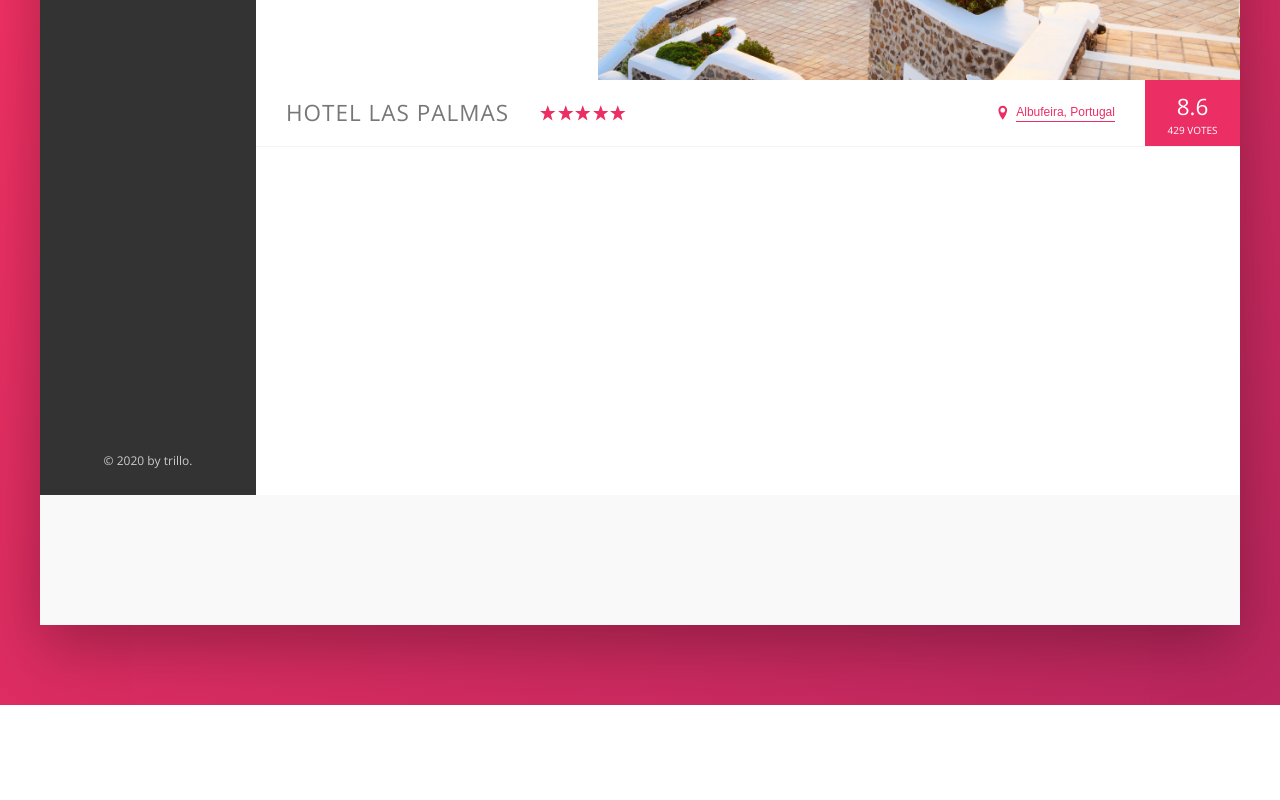
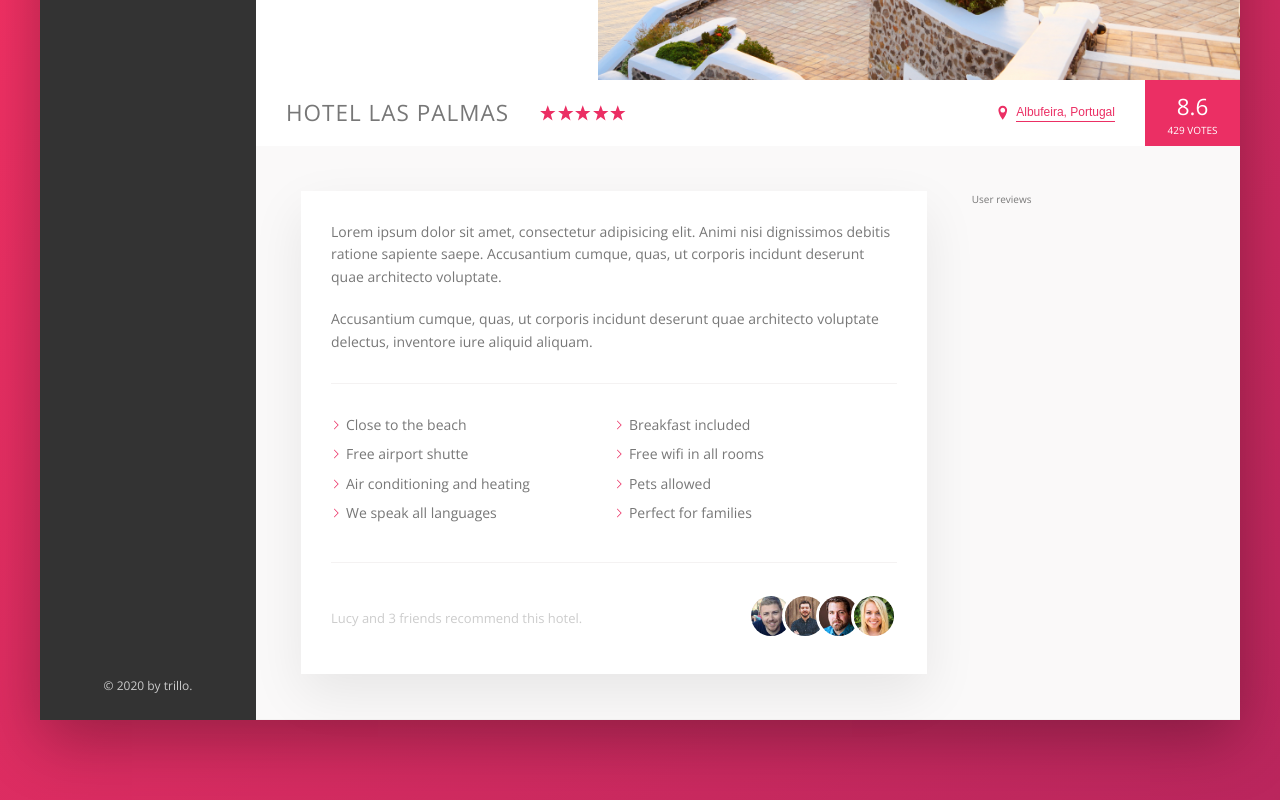
Before and after one commit to chrisgartsen/udemy-css-course, a website: page trillo/index.html in a window 1280 px wide. Shown: the part 455-1255 px from the top of the page. Before the commit the page ends 1160 px from the top, so only its background shows below. Drawn offline with nearby package versions, Linux system fonts and the light colour scheme.

Commit message:
Add hotel description

```diff
--- a/trillo/index.html
+++ b/trillo/index.html
@@ -90,13 +90,13 @@
         <main class="hotel-view">
           <div class="gallery">
             <figure class="gallery__item">
-              <img src="img/hotel-1.jpg" alt="Photo 1" class="gallery__photo">
+              <img src="img/hotel-1.jpg" alt="Photo 1" class="gallery__photo" />
             </figure>
             <figure class="gallery__item">
-              <img src="img/hotel-2.jpg" alt="Photo 2" class="gallery__photo">
+              <img src="img/hotel-2.jpg" alt="Photo 2" class="gallery__photo" />
             </figure>
             <figure class="gallery__item">
-              <img src="img/hotel-3.jpg" alt="Photo 3" class="gallery__photo">
+              <img src="img/hotel-3.jpg" alt="Photo 3" class="gallery__photo" />
             </figure>
           </div>
 
@@ -131,6 +131,59 @@
             </div>
           </div>
 
+          <div class="detail">
+            <div class="description">
+              <p class="paragraph">
+                Lorem ipsum dolor sit amet, consectetur adipisicing elit. Animi
+                nisi dignissimos debitis ratione sapiente saepe. Accusantium
+                cumque, quas, ut corporis incidunt deserunt quae architecto
+                voluptate.
+              </p>
+              <p class="paragraph">
+                Accusantium cumque, quas, ut corporis incidunt deserunt quae
+                architecto voluptate delectus, inventore iure aliquid aliquam.
+              </p>
+              <ul class="list">
+                <li class="list__item">Close to the beach</li>
+                <li class="list__item">Breakfast included</li>
+                <li class="list__item">Free airport shutte</li>
+                <li class="list__item">Free wifi in all rooms</li>
+                <li class="list__item">Air conditioning and heating</li>
+                <li class="list__item">Pets allowed</li>
+                <li class="list__item">We speak all languages</li>
+                <li class="list__item">Perfect for families</li>
+              </ul>
+              <div class="recommend">
+                <p class="reccomend__count">
+                  Lucy and 3 friends recommend this hotel.
+                </p>
+                <div class="recommend__friends">
+                  <img
+                    src="img/user-3.jpg"
+                    alt="Friend 1"
+                    class="recommend__photo"
+                  />
+                  <img
+                    src="img/user-4.jpg"
+                    alt="Friend 2"
+                    class="recommend__photo"
+                  />
+                  <img
+                    src="img/user-5.jpg"
+                    alt="Friend 3"
+                    class="recommend__photo"
+                  />
+                  <img
+                    src="img/user-6.jpg"
+                    alt="Friend 4"
+                    class="recommend__photo"
+                  />
+                </div>
+              </div>
+            </div>
+
+            <div class="user-reviews">User reviews</div>
+          </div>
         </main>
       </div>
     </div>
--- a/trillo/sass/_base.scss
+++ b/trillo/sass/_base.scss
@@ -31,6 +31,8 @@ Grey dark 3: #999
   --color-grey-dark-3: #999;
 
   --shadow-dark: 0 2rem 6rem rgba(0, 0, 0, 0.3);
+  --border-line: 1px solid var(--color-grey-light-2);
+  --shadow-light: 0 2rem 5rem rgba(0, 0, 0, 0.08);
 }
 
 *,
--- a/trillo/sass/_components.scss
+++ b/trillo/sass/_components.scss
@@ -182,7 +182,7 @@
 .overview {
   display: flex;
   align-items: center;
-  border-bottom: 1px solid var(--color-grey-light-2);
+  border-bottom: var(--bottom-border);
 
   &__heading {
     font-size: 2.25rem;
@@ -247,13 +247,77 @@
   display: inline-block;
   background-color: transparent;
   cursor: pointer;
-  transition: all .2s;
+  transition: all 0.2s;
 
   &:hover {
-    color: var(--color-grey-dark-1)
+    color: var(--color-grey-dark-1);
   }
 
   &:focus {
     outline: none;
   }
 }
+
+.paragraph:not(:last-of-type) {
+  margin-bottom: 2rem;
+}
+
+.list {
+  margin: 3rem 0;
+  padding: 3rem 0;
+  list-style: none;
+  border-bottom: var(--border-line);
+  border-top: var(--border-line);
+  display: flex;
+  flex-wrap: wrap;
+
+  &__item {
+    flex: 0 0 50%;
+    margin-bottom: 0.7rem;
+  }
+
+  &__item::before {
+    content: "";
+    display: inline-block;
+    height: 1rem;
+    width: 1rem;
+    // background-image: url(../img/chevron-thin-right.svg);
+    // background-size: cover;
+    background-color: var(--color-primary);
+    --webkit-mask-image: url(../img/chevron-thin-right.svg);
+    --webkit-mask-size: cover;
+    --moz-mask-image: url(../img/chevron-thin-right.svg);
+    --mox-mask-size: cover;
+    mask-image: url(../img/chevron-thin-right.svg);
+    mask-size: cover;
+    margin-right: 0.5rem;
+  }
+}
+
+.recommend {
+  font-size: 1.3rem;
+  color: var(--color-grey-light-4);
+
+  display: flex;
+  align-items: center;
+  justify-content: space-between;
+
+  &__photo {
+    box-sizing: content-box;
+    height: 4rem;
+    width: 4rem;
+    border-radius: 50%;
+    border: 3px solid #fff;
+
+    &:not(:last-child) {
+      margin-right: -1.5rem;
+    }
+  }
+
+  &__friends {
+  }
+
+  &__count {
+    margin-right: auto;
+  }
+}
--- a/trillo/sass/_layout.scss
+++ b/trillo/sass/_layout.scss
@@ -3,15 +3,13 @@
   margin: 8rem auto;
   background-color: var(--color-grey-light-1);
   box-shadow: var(--shadow-dark);
-
-  min-height: 100rem;
 }
 
 .header {
   font-size: 1.4rem;
   height: 7rem;
   background-color: #fff;
-  border-bottom: 1px solid var(--color-grey-light-2);
+  border-bottom: var(--border-line);
   display: flex;
   justify-content: space-between;
   align-items: center;
@@ -32,5 +30,24 @@
 .hotel-view {
   background-color: #fff;
   flex: 1;
-  height: 800px;
 }
+
+.detail {
+  display: flex;
+  padding: 4.5rem;
+  background-color: var(--color-grey-light-1);
+  border-bottom: var(--border-line);
+}
+
+.description {
+  font-size: 1.4rem;
+  flex: 0 0 70%;
+  margin-right: 4.5rem;
+  background-color: #fff;
+  box-shadow: var(--shadow-light);
+  padding: 3rem;
+}
+
+.user-reviews {
+  flex: 1;
+}
```
Also changed, not shown: trillo/css/style.css.
